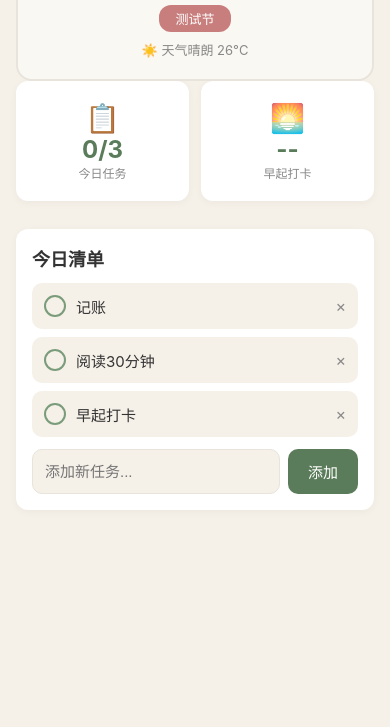
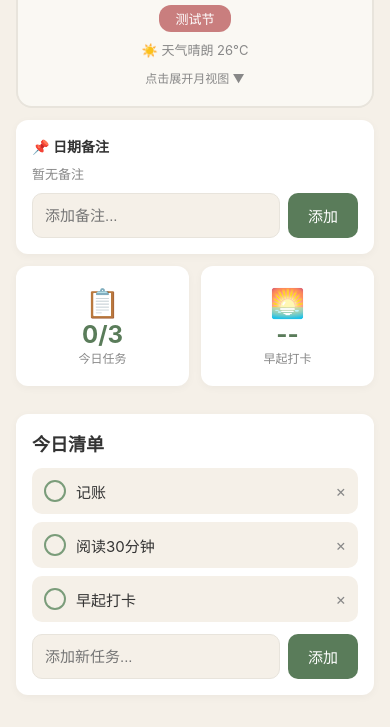
Before and after one commit to Liu-fei123/workbench, a website: page index.html in a window 390 px wide. Shown: the part 413-1140 px from the top of the page. Before the commit the page ends 955 px from the top, so only its background shows below. Drawn offline with Linux system fonts and the light colour scheme.

Commit message:
feat: fix calendar navigation and add day notes feature

```diff
--- a/index.html
+++ b/index.html
@@ -484,9 +484,22 @@
             <div style="font-size: 14px; color: #888; margin-bottom: 16px;">今天辛苦啦</div>
 
             <div class="calendar-widget" id="calendarWidget">
-                <div class="calendar-day-view" id="calendarDayView" onclick="toggleCalendarView()"></div>
+                <div class="calendar-day-view" id="calendarDayView">
+                    <div id="calendarDayContent"></div>
+                    <div style="font-size:12px;color:#888;margin-top:10px;text-align:center;" onclick="showMonthView()">点击展开月视图 ▼</div>
+                </div>
                 <div class="calendar-month-view" id="calendarMonthView"></div>
                 <div class="calendar-year-view" id="calendarYearView"></div>
+            </div>
+            <div id="dayNoteArea" style="display:none;margin-top:12px;">
+                <div class="card">
+                    <div style="font-size:14px;font-weight:600;margin-bottom:8px;">📌 日期备注</div>
+                    <div id="dayNoteList"></div>
+                    <div class="todo-input-area" style="margin-top:10px;">
+                        <input type="text" class="todo-input" id="dayNoteInput" placeholder="添加备注...">
+                        <button class="btn-primary" onclick="addDayNote()">添加</button>
+                    </div>
+                </div>
             </div>
 
             <div style="display: grid; grid-template-columns: 1fr 1fr; gap: 12px; margin-bottom: 16px;">
@@ -804,6 +817,7 @@
         };
 
         var calendarView = 'day';
+        var dayNotes = JSON.parse(localStorage.getItem('dayNotes') || '{}');
 
         function updateDate() {
             var now = new Date();
@@ -836,6 +850,8 @@
 
             var lunarToday = getLunar(year + '-' + (month+1) + '-' + today);
             var holidayToday = getHoliday(month+1, today, year, month+1, today);
+            var dateKey = year + '-' + (month+1) + '-' + today;
+            var notes = dayNotes[dateKey] || [];
 
             var dayHtml = '<div class="calendar-top-bar">';
             dayHtml += '<span>' + enMonths[month] + '</span>';
@@ -848,9 +864,17 @@
             if (lunarToday) dayHtml += '<div class="calendar-lunar">' + lunarToday + '</div>';
             if (holidayToday) dayHtml += '<div class="calendar-holiday-tag">' + holidayToday + '</div>';
             dayHtml += '<div class="calendar-weather">☀️ 天气晴朗 26°C</div>';
-            if (!isRealToday) dayHtml += '<div style="font-size:12px;color:#888;margin-top:8px;">点击返回今天</div>';
-
-            document.getElementById('calendarDayView').innerHTML = dayHtml;
+            if (notes.length > 0) {
+                dayHtml += '<div style="margin-top:10px;padding:8px;background:#f5f0e8;border-radius:8px;font-size:12px;">';
+                for (var i = 0; i < notes.length; i++) {
+                    dayHtml += '<div>📌 ' + notes[i] + '</div>';
+                }
+                dayHtml += '</div>';
+            }
+
+            document.getElementById('calendarDayContent').innerHTML = dayHtml;
+            document.getElementById('dayNoteArea').style.display = 'block';
+            renderDayNotes();
 
             var firstDay = new Date(year, month, 1).getDay();
             var daysInMonth = new Date(year, month + 1, 0).getDate();
@@ -871,7 +895,9 @@
                 var isRealToday2 = (year === realToday.getFullYear() && month === realToday.getMonth() && d === realToday.getDate());
                 var h = getHoliday(month+1, d, year, month+1, d);
                 var lunar = getLunar(year + '-' + (month+1) + '-' + d);
-                var cellStyle = 'padding:4px 2px;border-radius:8px;cursor:pointer;font-size:13px;min-height:36px;';
+                var dKey = year + '-' + (month+1) + '-' + d;
+                var hasNote = dayNotes[dKey] && dayNotes[dKey].length > 0;
+                var cellStyle = 'padding:4px 2px;border-radius:8px;cursor:pointer;font-size:13px;min-height:40px;position:relative;';
                 if (isSelected) cellStyle += 'background:#5a7c5a;color:white;';
                 else if (isRealToday2) cellStyle += 'background:#e8f0e8;color:#5a7c5a;font-weight:600;';
                 else if (h) cellStyle += 'color:#c97e7e;font-weight:600;';
@@ -883,9 +909,13 @@
                 } else if (lunar) {
                     monthHtml += '<div style="font-size:9px;margin-top:2px;color:' + (isSelected ? 'rgba(255,255,255,0.7)' : '#bbb') + '">' + lunar + '</div>';
                 }
+                if (hasNote) {
+                    monthHtml += '<div style="position:absolute;top:2px;right:2px;width:6px;height:6px;background:#c97e7e;border-radius:50%;"></div>';
+                }
                 monthHtml += '</div>';
             }
             monthHtml += '</div>';
+            monthHtml += '<div style="text-align:center;margin-top:12px;font-size:12px;color:#888;" onclick="showYearView()">点击展开年视图 ▼</div>';
             document.getElementById('calendarMonthView').innerHTML = monthHtml;
 
             var yearHtml = '<div style="font-size:16px;font-weight:600;text-align:center;margin-bottom:12px;">' + year + '年</div>';
@@ -897,6 +927,51 @@
             }
             yearHtml += '</div>';
             document.getElementById('calendarYearView').innerHTML = yearHtml;
+        }
+
+        function renderDayNotes() {
+            var dateKey = selectedDate.getFullYear() + '-' + (selectedDate.getMonth()+1) + '-' + selectedDate.getDate();
+            var notes = dayNotes[dateKey] || [];
+            var list = document.getElementById('dayNoteList');
+            if (notes.length === 0) {
+                list.innerHTML = '<div style="color:#888;font-size:13px;">暂无备注</div>';
+                return;
+            }
+            var html = '';
+            for (var i = 0; i < notes.length; i++) {
+                html += '<div style="padding:8px;background:#f5f0e8;border-radius:8px;margin-bottom:6px;font-size:13px;display:flex;justify-content:space-between;">';
+                html += '<span>📌 ' + notes[i] + '</span>';
+                html += '<span onclick="deleteDayNote(' + i + ')" style="color:#c97e7e;cursor:pointer;">删除</span>';
+                html += '</div>';
+            }
+            list.innerHTML = html;
+        }
+
+        function addDayNote() {
+            var input = document.getElementById('dayNoteInput');
+            var text = input.value.trim();
+            if (!text) return;
+            var dateKey = selectedDate.getFullYear() + '-' + (selectedDate.getMonth()+1) + '-' + selectedDate.getDate();
+            if (!dayNotes[dateKey]) dayNotes[dateKey] = [];
+            dayNotes[dateKey].push(text);
+            localStorage.setItem('dayNotes', JSON.stringify(dayNotes));
+            input.value = '';
+            renderDayNotes();
+            renderCalendar();
+        }
+
+        function deleteDayNote(index) {
+            var dateKey = selectedDate.getFullYear() + '-' + (selectedDate.getMonth()+1) + '-' + selectedDate.getDate();
+            if (dayNotes[dateKey]) {
+                var newNotes = [];
+                for (var i = 0; i < dayNotes[dateKey].length; i++) {
+                    if (i !== index) newNotes.push(dayNotes[dateKey][i]);
+                }
+                dayNotes[dateKey] = newNotes;
+                localStorage.setItem('dayNotes', JSON.stringify(dayNotes));
+                renderDayNotes();
+                renderCalendar();
+            }
         }
 
         function selectDate(y, m, d) {
@@ -922,31 +997,19 @@
             renderCalendar();
         }
 
-        function toggleCalendarView() {
-            var dayV = document.getElementById('calendarDayView');
-            var monthV = document.getElementById('calendarMonthView');
-            var yearV = document.getElementById('calendarYearView');
-
-            if (calendarView === 'day') {
-                dayV.style.display = 'none';
-                monthV.style.display = 'block';
-                yearV.style.display = 'none';
-                calendarView = 'month';
-                selectedDate = new Date();
-                renderCalendar();
-            } else if (calendarView === 'month') {
-                dayV.style.display = 'none';
-                monthV.style.display = 'none';
-                yearV.style.display = 'block';
-                calendarView = 'year';
-            } else {
-                dayV.style.display = 'block';
-                monthV.style.display = 'none';
-                yearV.style.display = 'none';
-                calendarView = 'day';
-                selectedDate = new Date();
-                renderCalendar();
-            }
+        function showMonthView() {
+            calendarView = 'month';
+            document.getElementById('calendarDayView').style.display = 'none';
+            document.getElementById('calendarMonthView').style.display = 'block';
+            document.getElementById('calendarYearView').style.display = 'none';
+            renderCalendar();
+        }
+
+        function showYearView() {
+            calendarView = 'year';
+            document.getElementById('calendarDayView').style.display = 'none';
+            document.getElementById('calendarMonthView').style.display = 'none';
+            document.getElementById('calendarYearView').style.display = 'block';
         }
 
         function updateTodoCount() {
```
